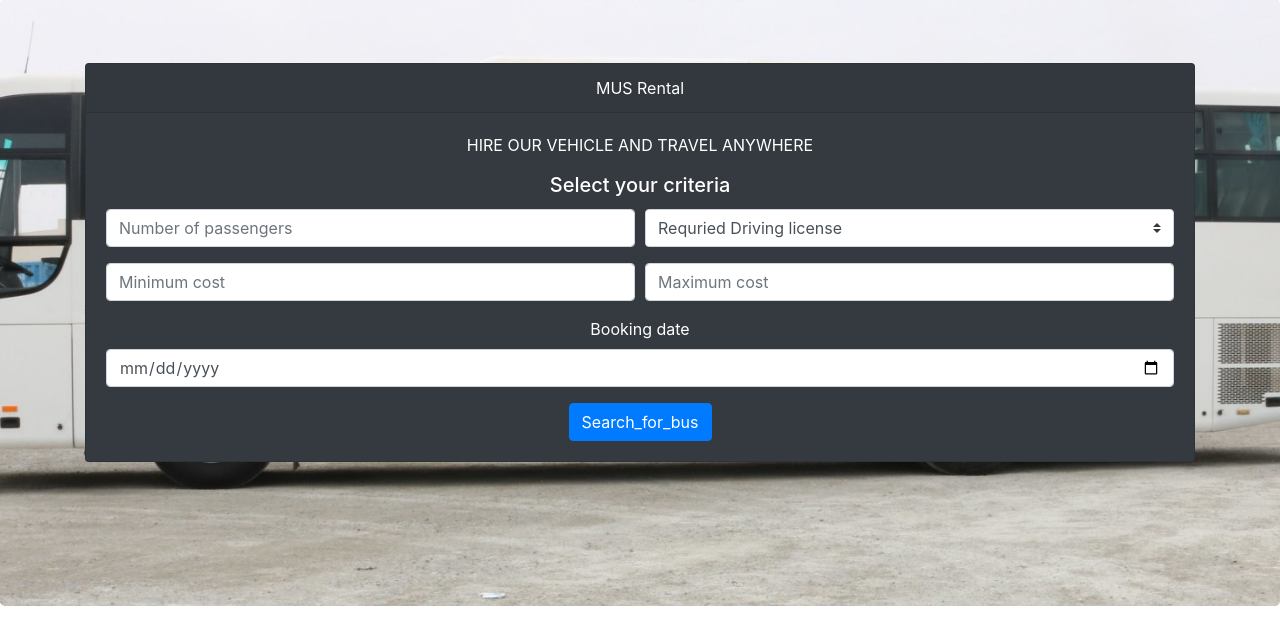
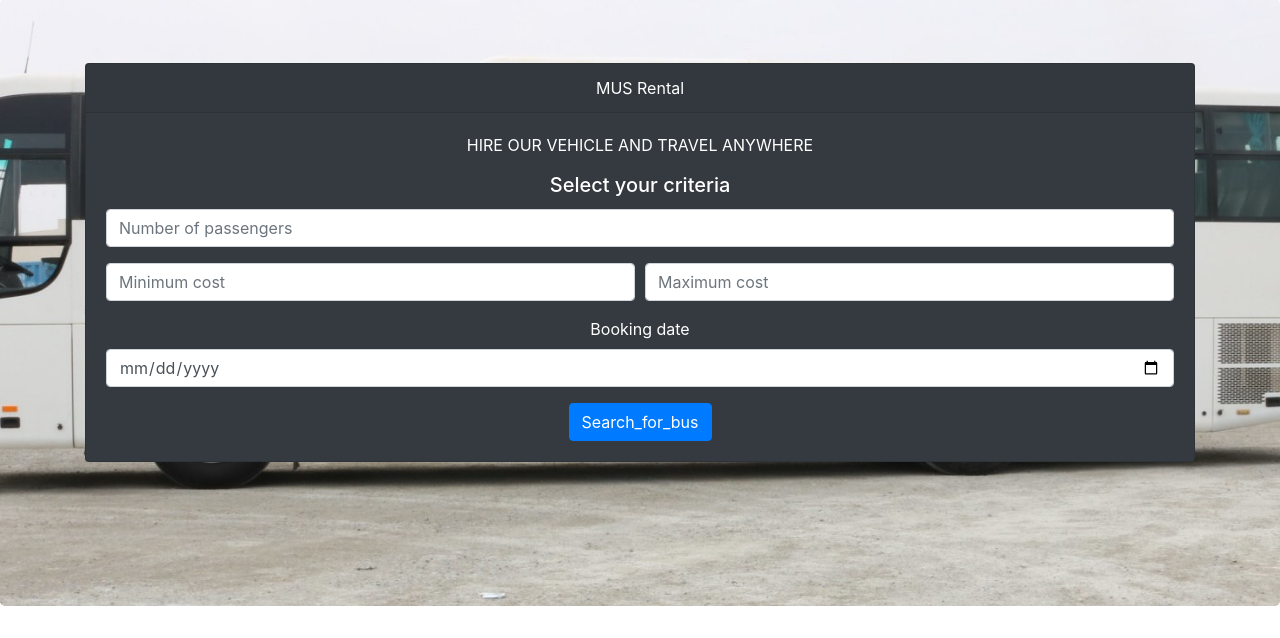
Before and after one commit to Utshaw/Vehicle-Rental-Platform, a PHP site: page / in a window 1280 px wide. Shown: the part 186-824 px from the top of the page. Run offline with PHP 8.4, Linux system fonts and the light colour scheme.

Commit message:
Update very minor issues

```diff
--- a/view/index.php
+++ b/view/index.php
@@ -47,21 +47,13 @@
                 <form action="" method="get">
                     <div class="form-row">
 
-                        <div class="col-md-6 mb-3   ">
+                        <div class="col-md-12 mb-3   ">
                             <input name="num_passengers" type="number" class="form-control" id="validationDefault01" value="" required placeholder="Number of passengers">
                         </div>
 
 
 
-                        <div class="form-group col-md-6 mb-3 ">
-                            <select name="license" class="custom-select" required>
-                                <option value="">Requried Driving license</option>
-                                <option value="FULL">Full driver license</option>
-                                <option value="PCV">PCV</option>
-                                <option value="CPC">CPC</option>
-                            </select>
-                            <div class="invalid-feedback">Example invalid custom select feedback</div>
-                        </div>
+
 
                     </div>
                     <div class="form-row">
```
